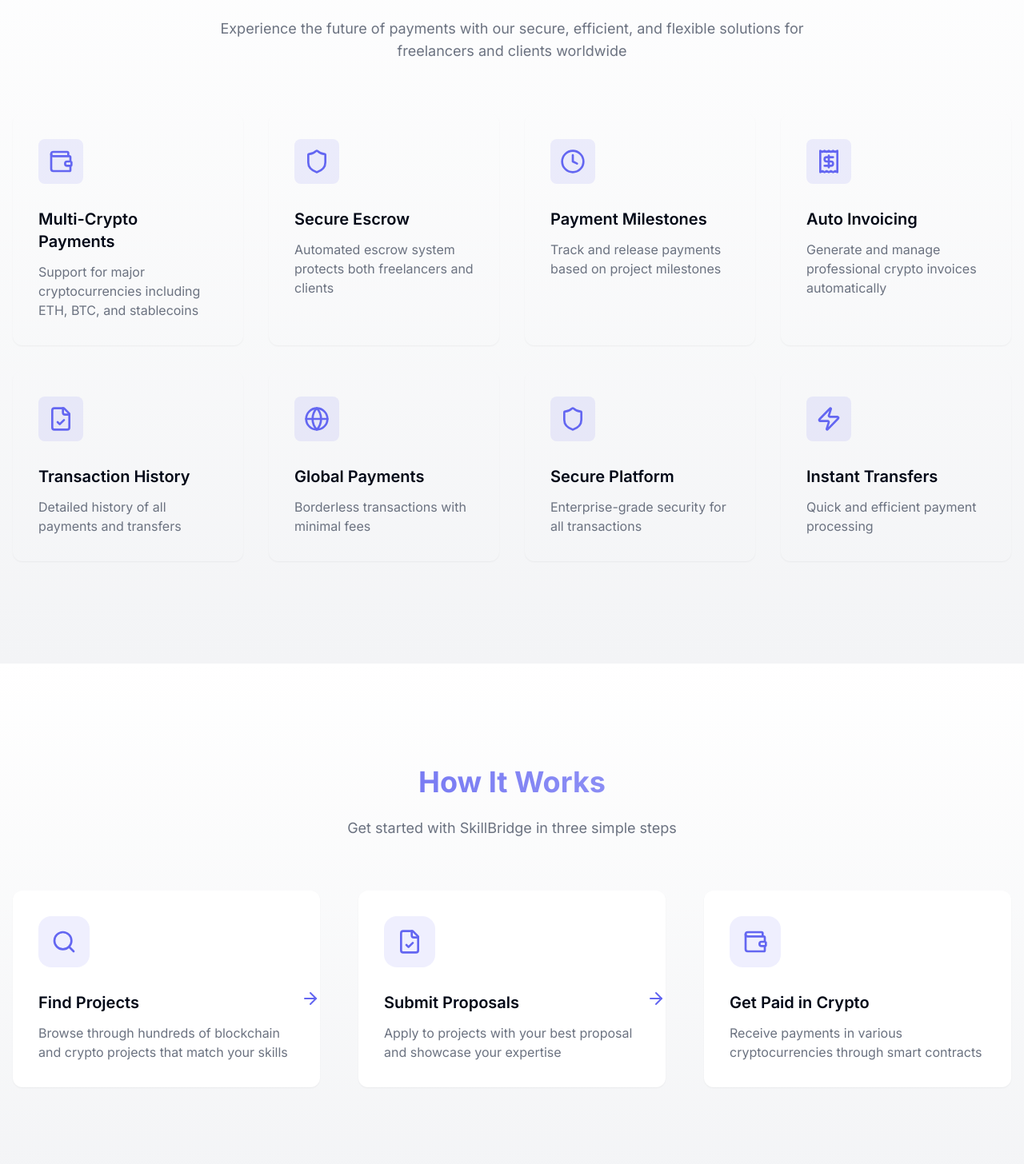
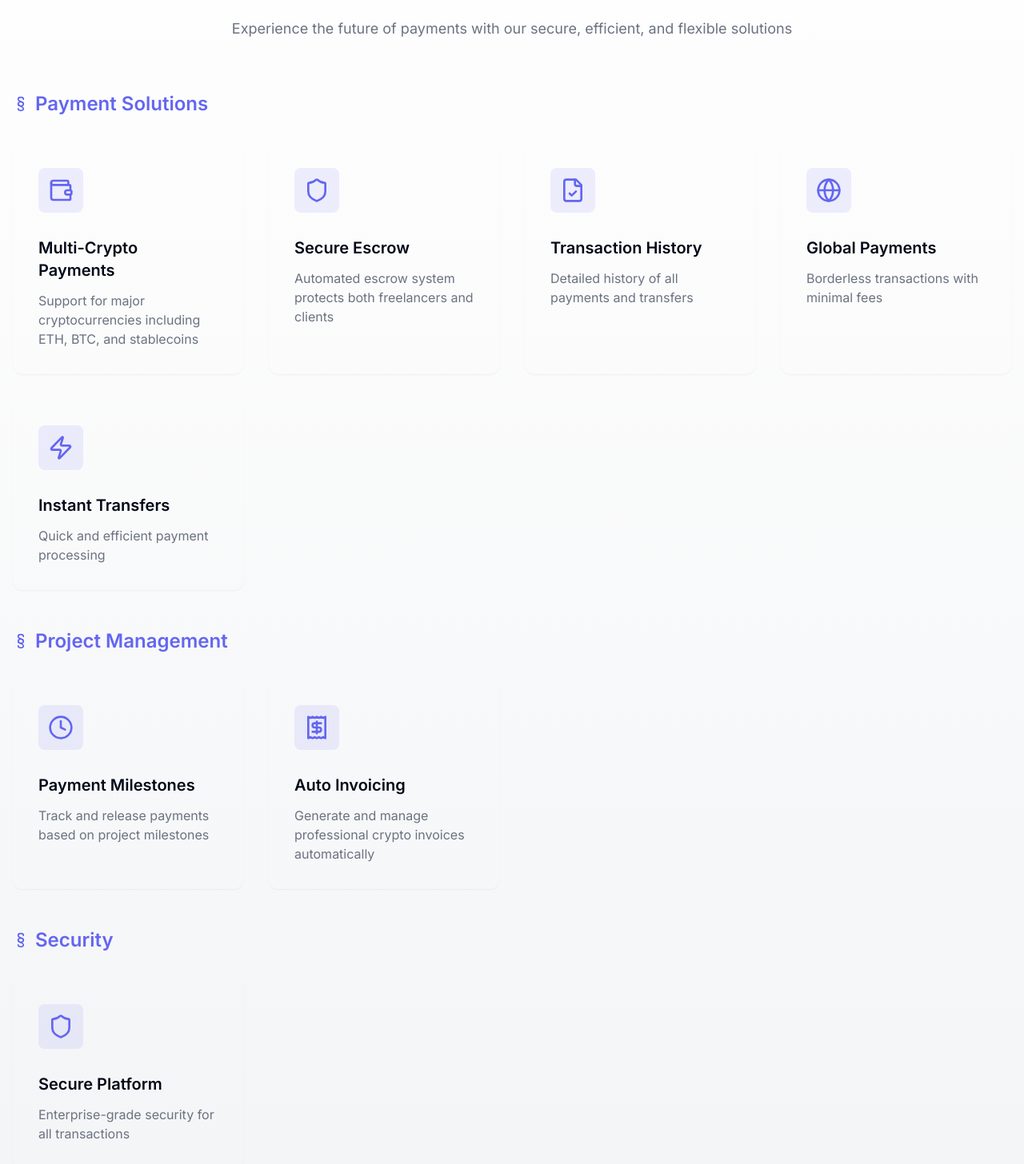
Before and after one commit to MasteraSnackin/skillbridge3-05, a React (Vite) app: page / in a window 1280 px wide. Shown: the part 834-2290 px from the top of the page at 80% size. Built offline with nearby package versions, Linux system fonts and the light colour scheme.

Commit message:
Organize content structure
Grouped related features logically, added clear section dividers, and improved visual hierarchy. Incorporated icons to complement text descriptions for better clarity and user experience.
[skip gpt_engineer]

```diff
--- a/src/components/Features.tsx
+++ b/src/components/Features.tsx
@@ -1,4 +1,4 @@
-import { Shield, Globe, Zap, Coins, Wallet, FileCheck, Clock, Receipt } from "lucide-react";
+import { Shield, Globe, Zap, Coins, Wallet, FileCheck, Clock, Receipt, Section } from "lucide-react";
 import { motion } from "framer-motion";
 
 const features = [
@@ -7,48 +7,56 @@ const features = [
     title: "Multi-Crypto Payments",
     description: "Support for major cryptocurrencies including ETH, BTC, and stablecoins",
     gradient: "from-primary/20 to-primary/10",
+    category: "Payment Solutions"
   },
   {
     icon: Shield,
     title: "Secure Escrow",
     description: "Automated escrow system protects both freelancers and clients",
     gradient: "from-primary/20 to-primary/10",
+    category: "Payment Solutions"
   },
   {
     icon: Clock,
     title: "Payment Milestones",
     description: "Track and release payments based on project milestones",
     gradient: "from-primary/20 to-primary/10",
+    category: "Project Management"
   },
   {
     icon: Receipt,
     title: "Auto Invoicing",
     description: "Generate and manage professional crypto invoices automatically",
     gradient: "from-primary/20 to-primary/10",
+    category: "Project Management"
   },
   {
     icon: FileCheck,
     title: "Transaction History",
     description: "Detailed history of all payments and transfers",
     gradient: "from-primary/20 to-primary/10",
+    category: "Payment Solutions"
   },
   {
     icon: Globe,
     title: "Global Payments",
     description: "Borderless transactions with minimal fees",
     gradient: "from-primary/20 to-primary/10",
+    category: "Payment Solutions"
   },
   {
     icon: Shield,
     title: "Secure Platform",
     description: "Enterprise-grade security for all transactions",
     gradient: "from-primary/20 to-primary/10",
+    category: "Security"
   },
   {
     icon: Zap,
     title: "Instant Transfers",
     description: "Quick and efficient payment processing",
     gradient: "from-primary/20 to-primary/10",
+    category: "Payment Solutions"
   },
 ];
 
@@ -68,6 +76,8 @@ const item = {
 };
 
 export const Features = () => {
+  const categories = Array.from(new Set(features.map(f => f.category)));
+
   return (
     <section className="py-section bg-gradient-to-b from-background to-muted">
       <div className="container mx-auto px-4">
@@ -76,7 +86,7 @@ export const Features = () => {
             Payment Features
           </h2>
           <p className="text-lg text-muted-foreground">
-            Experience the future of payments with our secure, efficient, and flexible solutions for freelancers and clients worldwide
+            Experience the future of payments with our secure, efficient, and flexible solutions
           </p>
         </div>
 
@@ -85,9 +95,19 @@ export const Features = () => {
           initial="hidden"
           whileInView="show"
           viewport={{ once: true }}
-          className="grid grid-cols-1 md:grid-cols-2 lg:grid-cols-4 gap-8"
+          className="space-y-12"
         >
-          {features.map((feature, index) => (
+          {categories.map((category) => (
+            <div key={category} className="space-y-6">
+              <div className="flex items-center gap-2 mb-8">
+                <Section className="w-5 h-5 text-primary" />
+                <h3 className="text-2xl font-semibold text-primary">{category}</h3>
+              </div>
+
+              <div className="grid grid-cols-1 md:grid-cols-2 lg:grid-cols-4 gap-8">
+                {features
+                  .filter(feature => feature.category === category)
+                  .map((feature) => (
                     <motion.div
                       key={feature.title}
                       variants={item}
@@ -111,6 +131,9 @@ export const Features = () => {
                       </div>
                     </motion.div>
                   ))}
+              </div>
+            </div>
+          ))}
         </motion.div>
       </div>
     </section>
--- a/src/components/HowItWorks.tsx
+++ b/src/components/HowItWorks.tsx
@@ -1,4 +1,4 @@
-import { ArrowRight, Search, FileCheck, Wallet } from "lucide-react";
+import { ArrowRight, Search, FileCheck, Wallet, Section } from "lucide-react";
 import { motion } from "framer-motion";
 
 const steps = [
@@ -40,7 +40,7 @@ const item = {
 
 export const HowItWorks = () => {
   return (
-    <section className="py-section bg-gradient-to-b from-white to-muted overflow-hidden">
+    <section className="py-section bg-gradient-to-b from-white to-muted overflow-hidden border-t border-b border-muted">
       <div className="container mx-auto px-4">
         <motion.div
           initial={{ opacity: 0, y: 20 }}
@@ -49,9 +49,12 @@ export const HowItWorks = () => {
           transition={{ duration: 0.5 }}
           className="text-center max-w-3xl mx-auto mb-16"
         >
-          <h2 className="text-4xl font-bold mb-6 bg-clip-text text-transparent bg-gradient-to-r from-primary to-primary/60">
-            How It Works
-          </h2>
+          <div className="flex items-center justify-center gap-2 mb-6">
+            <Section className="w-6 h-6 text-primary" />
+            <h2 className="text-4xl font-bold bg-clip-text text-transparent bg-gradient-to-r from-primary to-primary/60">
+              How It Works
+            </h2>
+          </div>
           <p className="text-lg text-muted-foreground">
             Get started with SkillBridge in three simple steps
           </p>
```
Lines whose indentation alone changed are shown as unchanged.
